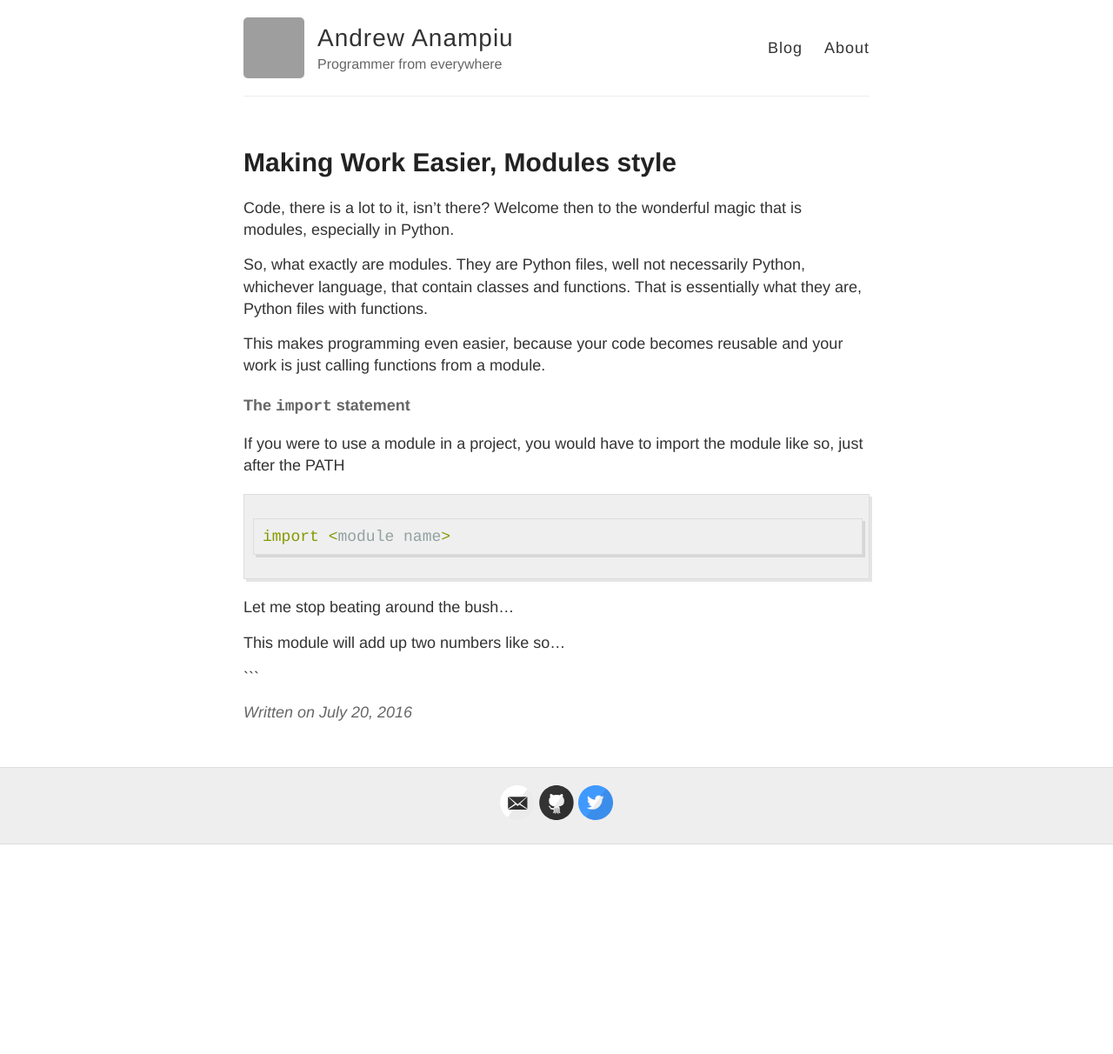
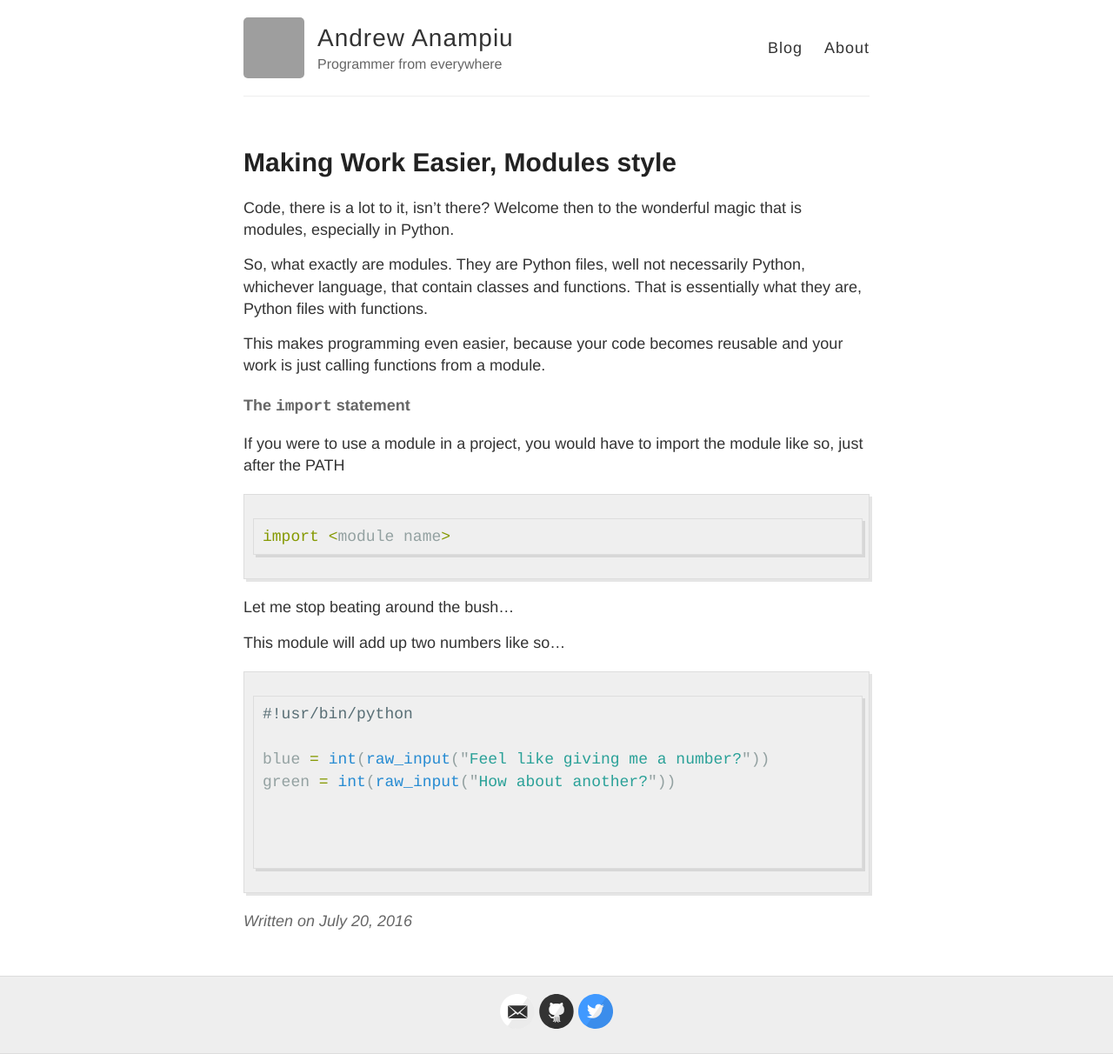
Before and after one commit to kelvinkipsang/blog, a Jekyll site: the page built from _posts/2016-7-20-modules.md, in a window 1280 px wide. Shown: the whole page at 87% size. Built offline with Jekyll 4.4.1, drawn with Linux system fonts in a browser that asks for light colours; comment, search, counter and statistics services are not loaded; before the commit the page ends 971 px from its top, so only the background shows below that; grey boxes are pictures that could not be loaded.

Commit message:
variables

````diff
--- a/_posts/2016-7-20-modules.md
+++ b/_posts/2016-7-20-modules.md
@@ -20,4 +20,12 @@ Let me stop beating around the bush...
 
 This module will add up two numbers like so...
 
+```python
+#!usr/bin/python
+
+blue = int(raw_input("Feel like giving me a number?"))
+green = int(raw_input("How about another?"))
+
+
+
 ```
````
